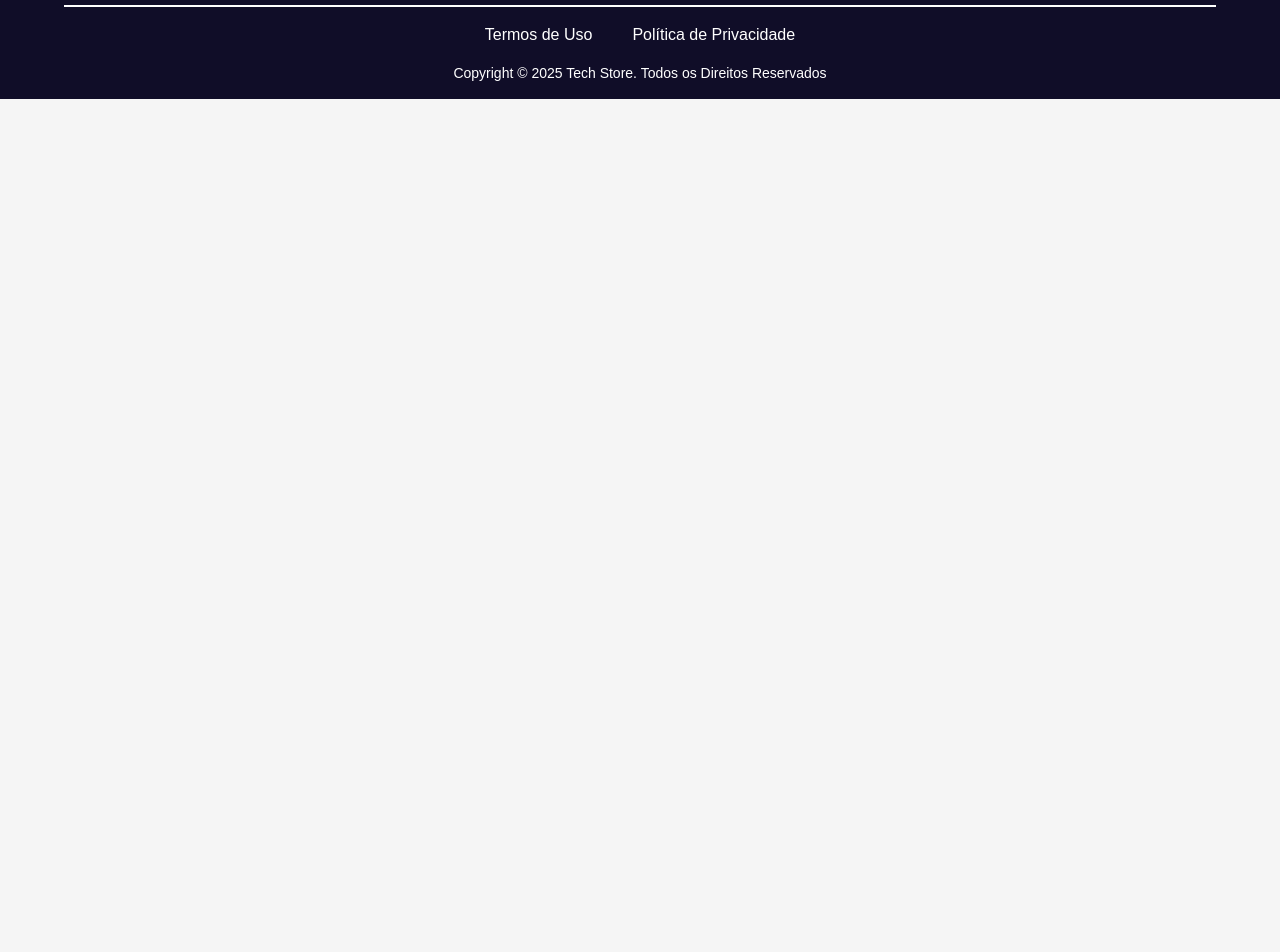
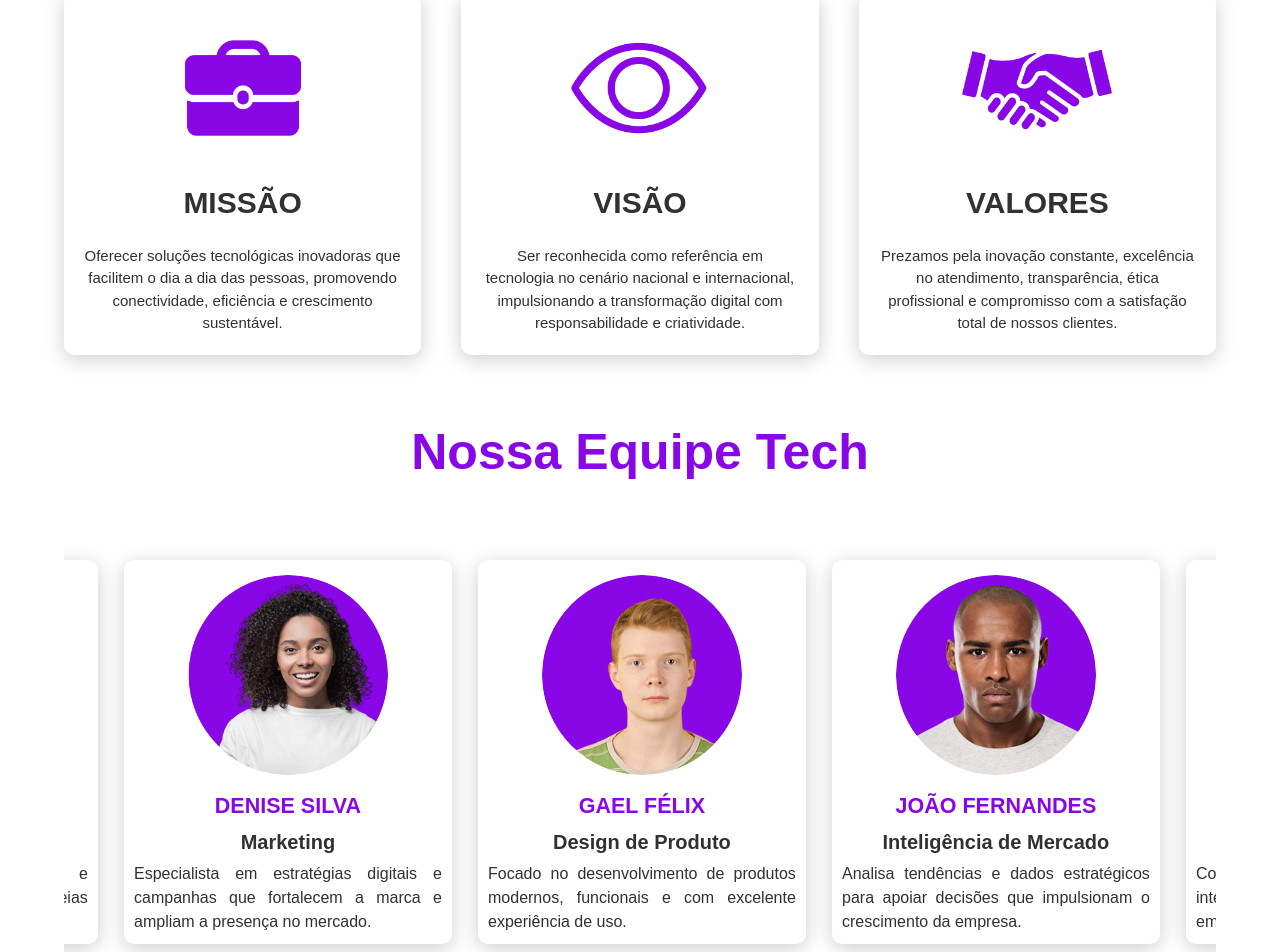
Before and after one commit to Tech-Store-UNI/Front-end, a React (Vite) app: page /sobre in a window 1280 px wide. Shown: the part 701-1653 px from the top of the page. Before the commit the page ends 800 px from the top, so only its background shows below. Built offline with nearby package versions, Linux system fonts and the light colour scheme.

Commit message:
Sobre pronto

```diff
--- a/src/pages/Sobre/Sobre.tsx
+++ b/src/pages/Sobre/Sobre.tsx
@@ -1,6 +1,142 @@
+import { Box, Container, Typography, } from "@mui/material";
+import { desenvolvedores, separadores, sobreConteudo } from "./util/util";
+import { Swiper, SwiperSlide } from "swiper/react";
+import { Pagination, Autoplay } from "swiper/modules";
 
-export const Sobre = () => {
+import "swiper/css";
+import "swiper/css/pagination";
+
+
+export function Sobre() {
   return (
-    <div>Sobre em andamento </div>
-  )
+    <Container sx={{ maxWidth: "1200px", margin: "auto", }}>
+      <Box sx={{ fontSize: "30px" }}>
+        <Typography
+          sx={{ color: "secondary.main", fontWeight: "bold", margin: "40px 0", fontSize: "50px", }} >
+          {sobreConteudo.titulo}
+        </Typography>
+
+        {sobreConteudo.paragrafos.map((texto, index) => (
+          <Typography key={index} sx={{ fontSize: "23px", lineHeight: 1.9, marginBottom: "15px", textAlign: "justify", }}>
+            {texto}
+          </Typography>
+        ))}
+      </Box>
+
+      <Box sx={{ display: "flex", justifyContent: "space-between", margin: "50px 0", flexWrap: "wrap", }}>
+        {separadores.map((item, index) => (
+          <Box key={index} sx={{ textAlign: "center", boxShadow: "0 4px 20px rgba(0,0,0,0.2)", padding: "20px", borderRadius: "10px", width: "31%", backgroundColor: "#fff", }}>
+            <Box
+              component="img"
+              src={item.imagem}
+              alt={item.titulo}
+              sx={{
+                width: "150px",
+                marginBottom: "10px",
+              }}
+            />
+
+            <Typography sx={{ fontSize: "30px", fontWeight: "bold" }}>
+              {item.titulo}
+            </Typography>
+
+            <Typography sx={{ marginTop: "20px", fontSize: "15px", }}>
+              {item.descricao}
+            </Typography>
+          </Box>
+        ))}
+      </Box>
+
+      <Box sx={{ textAlign: "center", margin: "60px auto", }}>
+        <Typography
+          sx={{ fontSize: "50px", margin: "10px 0", color: "secondary.main", fontWeight: "bold", }}>
+          Nossa Equipe Tech
+        </Typography>
+        <Box
+          sx={{
+            "& .swiper-pagination-bullet": {
+              backgroundColor: "#ccc",
+              opacity: 1,
+            },
+            "& .swiper-pagination-bullet-active": {
+              backgroundColor: "secondary.main",
+              transform: "scale(1.3)",
+            },
+          }}
+        >
+          <Swiper
+            modules={[Pagination, Autoplay]}
+            spaceBetween={30}
+            slidesPerView={3}
+            pagination={{ clickable: true }}
+            autoplay={{
+              delay: 3000,
+              disableOnInteraction: false,
+            }}
+            breakpoints={{
+              0: {
+                slidesPerView: 1,
+              },
+              600: {
+                slidesPerView: 2,
+              },
+              900: {
+                slidesPerView: 3,
+              },
+            }}
+            style={{ padding: "60px" }}
+          >
+            {desenvolvedores.map((dev, index) => (
+              <SwiperSlide key={index}>
+                <Box sx={{
+                  textAlign: "center",
+                  width: "95%",
+                  backgroundColor: "white",
+                  display: "flex",
+                  flexDirection: "column",
+                  alignItems: "center",
+                  justifyContent: "start",
+                  minHeight: "300px",
+                  padding: "10px",
+                  margin: "auto",
+                  borderRadius: "10px",
+                  boxShadow: "0 4px 20px rgba(0,0,0,0.2)",
+                  transition: "0.3s",
+                  "&:hover": {
+                    transform: "translateY(-5px)",
+                  },
+                }}
+                >
+                  <Box
+                    component="img"
+                    src={dev.imagem}
+                    alt={dev.nome}
+                    sx={{
+                      width: "200px",
+                      height: "200px",
+                      borderRadius: "50%",
+                      padding: "5px",
+                      marginBottom: "10px",
+                    }}
+                  />
+
+                  <Typography sx={{ fontSize: "21.5px", fontWeight: "bold", color: "secondary.main" }} >
+                    {dev.nome}
+                  </Typography>
+
+                  <Typography sx={{ fontSize: "20px", margin: "5px 0", fontWeight: "bold", }} >
+                    {dev.cargo}
+                  </Typography>
+
+                  <Typography sx={{ fontSize: "16px", textAlign: "justify" }}>
+                    {dev.descricao}
+                  </Typography>
+                </Box>
+              </SwiperSlide>
+            ))}
+          </Swiper>
+        </Box>
+      </Box>
+    </Container>
+  );
 }
--- /dev/null
+++ b/src/pages/Sobre/util/util.ts
@@ -0,0 +1,84 @@
+import missaoImg from "../../../img/missao.png";
+import visaoImg from "../../../img/visao.png";
+import valoresImg from "../../../img/valores.png";
+import cristino from "../../../img/cristiano.png";
+import denise from "../../../img/denise.png";
+import gael from "../../../img/gael.png";
+import joao from "../../../img/joao.png";
+import kamilly from "../../../img/kamilly.png";
+import victor from "../../../img/victor.png";
+
+export const sobreConteudo = {
+  titulo: "TECH STORE",
+  paragrafos: [
+    "A Tech Store é uma empresa especializada na comercialização de dispositivos e acessórios tecnológicos, como smartphones, fones de ouvido, capinhas e relógios inteligentes. Desde sua criação, destacamo-nos pelo compromisso com qualidade, inovação e atendimento diferenciado.",
+    "Fundada em 2025, a empresa nasceu com o propósito de levar tecnologia de ponta não apenas ao Brasil, mas também ao mercado internacional. Unimos preços justos, produtos selecionados e uma experiência de compra moderna e segura.",
+    "Mais do que vender produtos, buscamos inspirar pessoas através da tecnologia. Acreditamos que conhecimento, visão estratégica e dedicação são capazes de transformar sonhos em grandes realizações.",
+  ],
+};
+
+export const separadores = [
+  {
+    titulo: "MISSÃO",
+    descricao:
+      "Oferecer soluções tecnológicas inovadoras que facilitem o dia a dia das pessoas, promovendo conectividade, eficiência e crescimento sustentável.",
+    imagem: missaoImg,
+  },
+  {
+    titulo: "VISÃO",
+    descricao:
+      "Ser reconhecida como referência em tecnologia no cenário nacional e internacional, impulsionando a transformação digital com responsabilidade e criatividade.",
+    imagem: visaoImg,
+  },
+  {
+    titulo: "VALORES",
+    descricao:
+      "Prezamos pela inovação constante, excelência no atendimento, transparência, ética profissional e compromisso com a satisfação total de nossos clientes.",
+    imagem: valoresImg,
+  },
+];
+
+export const desenvolvedores = [
+  {
+    nome: "CRISTIANO LIMA",
+    cargo: "Líder Criativo",
+    descricao:
+      "Responsável pela visão estratégica e criativa da empresa, transformando ideias inovadoras em projetos de alto impacto.",
+    imagem: cristino,
+  },
+  {
+    nome: "DENISE SILVA",
+    cargo: "Marketing",
+    descricao:
+      "Especialista em estratégias digitais e campanhas que fortalecem a marca e ampliam a presença no mercado.",
+    imagem: denise,
+  },
+  {
+    nome: "GAEL FÉLIX",
+    cargo: "Design de Produto",
+    descricao:
+      "Focado no desenvolvimento de produtos modernos, funcionais e com excelente experiência de uso.",
+    imagem: gael,
+  },
+  {
+    nome: "JOÃO FERNANDES",
+    cargo: "Inteligência de Mercado",
+    descricao:
+      "Analisa tendências e dados estratégicos para apoiar decisões que impulsionam o crescimento da empresa.",
+    imagem: joao,
+  },
+  {
+    nome: "KAMILLY LOPES",
+    cargo: "Gestora de Produtos",
+    descricao:
+      "Coordena o ciclo de vida dos produtos, integrando equipes e garantindo qualidade em cada lançamento.",
+    imagem: kamilly,
+  },
+  {
+    nome: "VICTOR NAKATA",
+    cargo: "Suporte Técnico",
+    descricao:
+      "Garante excelência no atendimento e suporte especializado para proporcionar a melhor experiência ao cliente.",
+    imagem: victor,
+  },
+];
```
